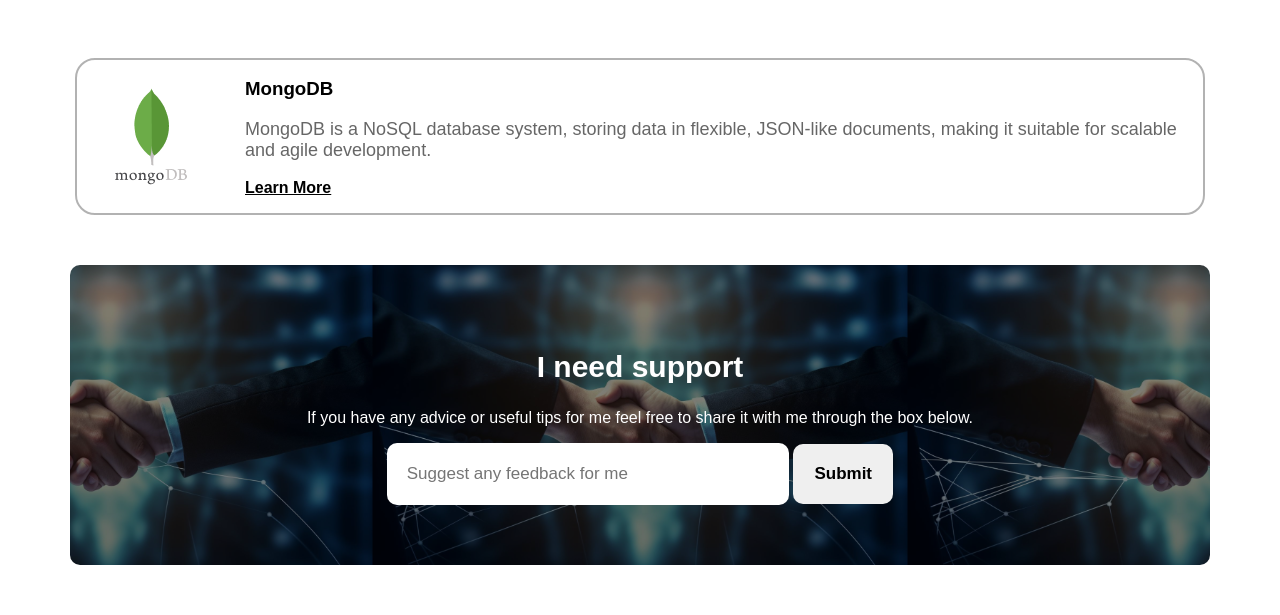
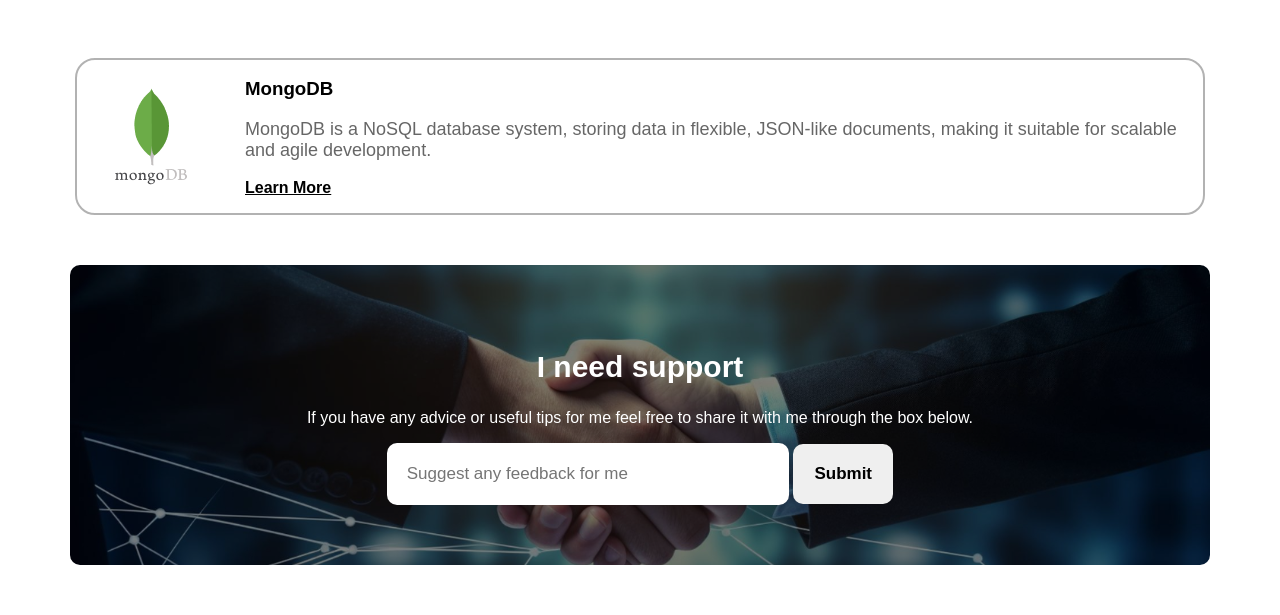
Before and after one commit to abir718/assignment-01, a plain HTML site: page index.html in a window 1280 px wide. Shown: the part 3679-4294 px from the top of the page. Drawn offline with Linux system fonts and the light colour scheme; a web font is replaced by a local one.

Commit message:
bottom image resized

```diff
--- a/styles/style.css
+++ b/styles/style.css
@@ -35,7 +35,6 @@
 
 }
 .header{
-    margin-top: 0px;
     background-image: url(../images/Hero-bg.png);
     height: 652px;
     display: flex;
@@ -202,8 +201,8 @@ margin-top: 20px;
     margin: auto;
     max-width: 1140px;
     background-image: url(../images/handshake.jpg);
-    background-size: contain;
-
+    background-size: cover;
+    background-repeat: no-repeat;
     background-color: rgba(0, 0, 0, 0.5);
     background-blend-mode: overlay;
     height: 300px;
```
